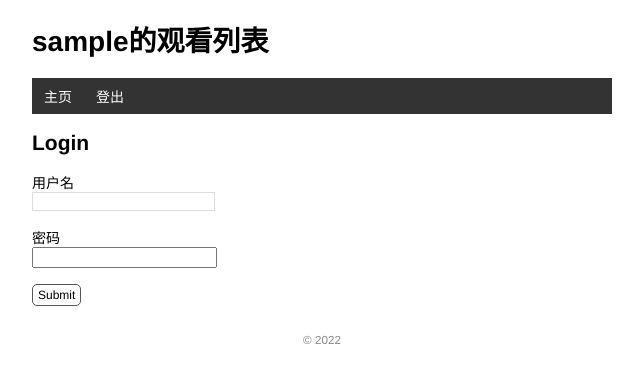
After one commit to Yursd/learn_flask, a Flask app: template templates/login.html in a window 1280 px wide. The commit adds this page. Shown: the top 383 px of the page, without its empty margins (318-961 px from the left). Run offline with Flask 2, Linux system fonts and the light colour scheme; the template is opened without the code that fills it, so the values that code supplies are empty; the visitor is signed in with stand-in values (Sample User, id 1); data comes from the database, SQL or seed files in the repository.

Commit message:
almost finished

```diff
--- a/app.py
+++ b/app.py
@@ -3,9 +3,14 @@ import json
 import click
 import requests
 from flask_sqlalchemy import SQLAlchemy
+from flask_login import LoginManager, UserMixin, login_user, login_required, logout_user, current_user
 from flask import Flask, render_template, request, url_for, redirect, flash
+from werkzeug.security import generate_password_hash, check_password_hash
 
 app = Flask(__name__)
+
+login_manager = LoginManager(app)
+login_manager.login_view = 'login'
 
 app.config['SQLALCHEMY_DATABASE_URI'] = 'sqlite:////' + os.path.join(app.root_path, 'data.db') #设置配置变量，windows中使用sqlite:///
 app.config['SQLALCHEMY_TRACK_MODIFICATIONS'] = False
@@ -13,10 +18,22 @@ app.config['SECRET_KEY'] = 'dev'
 
 db = SQLAlchemy(app)
 
+@login_manager.user_loader
+def load_user(user_id): #用户加载回调函数
+    user = User.query.get(int(user_id))
+    return user
+
 #创建数据库模型
-class User(db.Model): #用户数据
+class User(db.Model, UserMixin): #用户数据，继承UserMixin类，拥有判断认证状态的属性和方法
     id = db.Column(db.Integer, primary_key = True)
-    name = db.Column(db.String(20))
+    username = db.Column(db.String(20))
+    password_hash = db.Column(db.String(128)) #密码散列值
+
+    def set_password(self, password):
+        self.password_hash = generate_password_hash(password)
+
+    def validate_password(self, password):
+        return check_password_hash(self.password_hash, password) #返回布尔值
 
 class Movie(db.Model): #电影数据
     id = db.Column(db.Integer, primary_key = True)
@@ -30,22 +47,37 @@ class Watch(db.Model): #观看的电影列表
 
 @app.cli.command() #注册为命令
 @click.option('--drop', is_flag = True, help = 'Create after drop') #定义可选项
-@click.option('--default', is_flag = True, help = 'Create database with the default username(Yursd)')
-def initdb(drop, default):
+def initdb(drop):
     #设置initdb命令的帮助信息
     """Initialize the database"""
     if drop:
         db.drop_all()
     db.create_all()
-    if default:
-        db.session.add(User(name = 'Yursd'))
-        db.session.commit()
     click.echo('Initialized database')
+
+@app.cli.command()
+@click.option('--username', prompt=True, help='The username used to login.')
+@click.option('--password', prompt=True, hide_input=True, confirmation_prompt=True, help='The password used to login.')
+def admin(username, password):
+    """Create user."""
+    db.create_all()
+    user = User.query.first()
+    if user is not None:
+        click.echo('Updating user...')
+        user.username = username
+        user.set_password(password) #设置密码
+    else:
+        click.echo('Creating user...')
+        user = User(username=username)
+        user.set_password(password) #设置密码
+        db.session.add(user)
+    db.session.commit() #提交数据库会话
+    click.echo('Done.')
 
 @app.context_processor
 #模板上下文处理函数，返回的变量自动注入每一个模板的上下文环境
 def inject_user(): #函数名随意
-    name = User.query.first().name
+    name = User.query.first().username
     return dict(name=name) #需返回字典
 
 def get_movies(): #获取TMDB本周热门信息
@@ -62,6 +94,8 @@ def get_movies(): #获取TMDB本周热门信息
 @app.route('/', methods=['GET', 'POST']) #设置函数对应url
 def index(): #使用模板生成网页
     if request.method == 'POST': #判断是否是POST请求
+        if not current_user.is_authenticated:
+            return redirect(url_for('index')) #重定向回主页
         #获取表单数据
         title = request.form.get('title') #传入表单对应输入字段的name值
         #验证数据
@@ -80,6 +114,7 @@ def index(): #使用模板生成网页
     return render_template('index.html', movies = movies, watchs = watchs) #由于使用app.context_processor，无需传入name
 
 @app.route('/watch/edit/<int:watch_id>', methods = ['GET', 'POST'])
+@login_required
 def edit(watch_id):
     watch = Watch.query.get_or_404(watch_id) #未找到则404
     if request.method == 'POST': #处理编辑表单的提交请求
@@ -94,6 +129,7 @@ def edit(watch_id):
     return render_template('edit.html', watch = watch) # 传入被编辑 的电影记录
 
 @app.route('/watch/delete/<int:watch_id>', methods = ['POST']) #只接受POST请求
+@login_required
 def delete(watch_id):
     watch = Watch.query.get_or_404(watch_id)
     db.session.delete(watch)
@@ -101,6 +137,30 @@ def delete(watch_id):
     flash('条目已删除')
     return redirect(url_for('index'))
 
+@app.route('/login', methods=['GET', 'POST'])
+def login():
+    if request.method == 'POST':
+        username = request.form['username']
+        password = request.form['password']
+        if not username or not password:
+            flash('输入错误')
+            return redirect(url_for('login'))
+        user = User.query.first() #验证用户名和密码是否一致
+        if username == user.username and user.validate_password(password):
+            login_user(user) #登入用户
+            flash('登录成功')
+            return redirect(url_for('index')) #重定向到主页
+        flash('用户名或密码错误') #如果验证失败，显示错误消息
+        return redirect(url_for('login')) #重定向回登录页面
+    return render_template('login.html')
+
+@app.route('/logout')
+@login_required #用于视图保护
+def logout():
+    logout_user() #登出用户
+    flash('已等出')
+    return redirect(url_for('index')) #重定向回首页
+
 @app.errorhandler(404)
 def page_not_found(e): #接受异常对象作为参数
     return render_template('404.html'), 404 #返回模板和状态码
--- a/requirements.txt
+++ b/requirements.txt
@@ -2,6 +2,7 @@ certifi==2021.10.8
 charset-normalizer==2.0.11
 click==8.0.3
 Flask==2.0.2
+Flask-Login==0.5.0
 Flask-SQLAlchemy==2.5.1
 greenlet==1.1.2
 idna==3.3
--- a/static/css/style.css
+++ b/static/css/style.css
@@ -110,6 +110,6 @@ input[name=year] {
 	border-radius: 5px;
 }
 
-.line-form {
+.inline-form {
 	display: inline;
 }
--- a/templates/base.html
+++ b/templates/base.html
@@ -21,6 +21,11 @@
 		{# ul是无序列表，li是列表的项，class设置css中定义的样式 #}
 		<ul>
 			<li><a href="{{ url_for('index') }}">主页</a></li>
+			{% if current_user.is_authenticated %}
+			<li><a href="{{ url_for('logout') }}">登出</a></li>
+			{% else %}
+			<li><a href="{{ url_for('login') }}">登入</a></li>
+			{% endif %}
 		</ul>
 	</nav>
 	{% block content %}{% endblock %}
--- /dev/null
+++ b/templates/login.html
@@ -0,0 +1,14 @@
+{% extends 'base.html' %}
+
+{% block content %}
+<h2>Login</h2>
+<form method="post">
+      用户名<br>
+      <input type="text" name="username" required><br><br>
+	密码<br>
+	<!-- 密码输入框的type属性使用 password，会将输入值显示为圆点 -->
+	<input type="password" name="password" required><br><br>
+	<input class="btn" type="submit" name="submit" value="Submit"
+>
+</form>
+{% endblock %}
```
Also changed, not shown: templates/index.html (+8 -4 lines).
